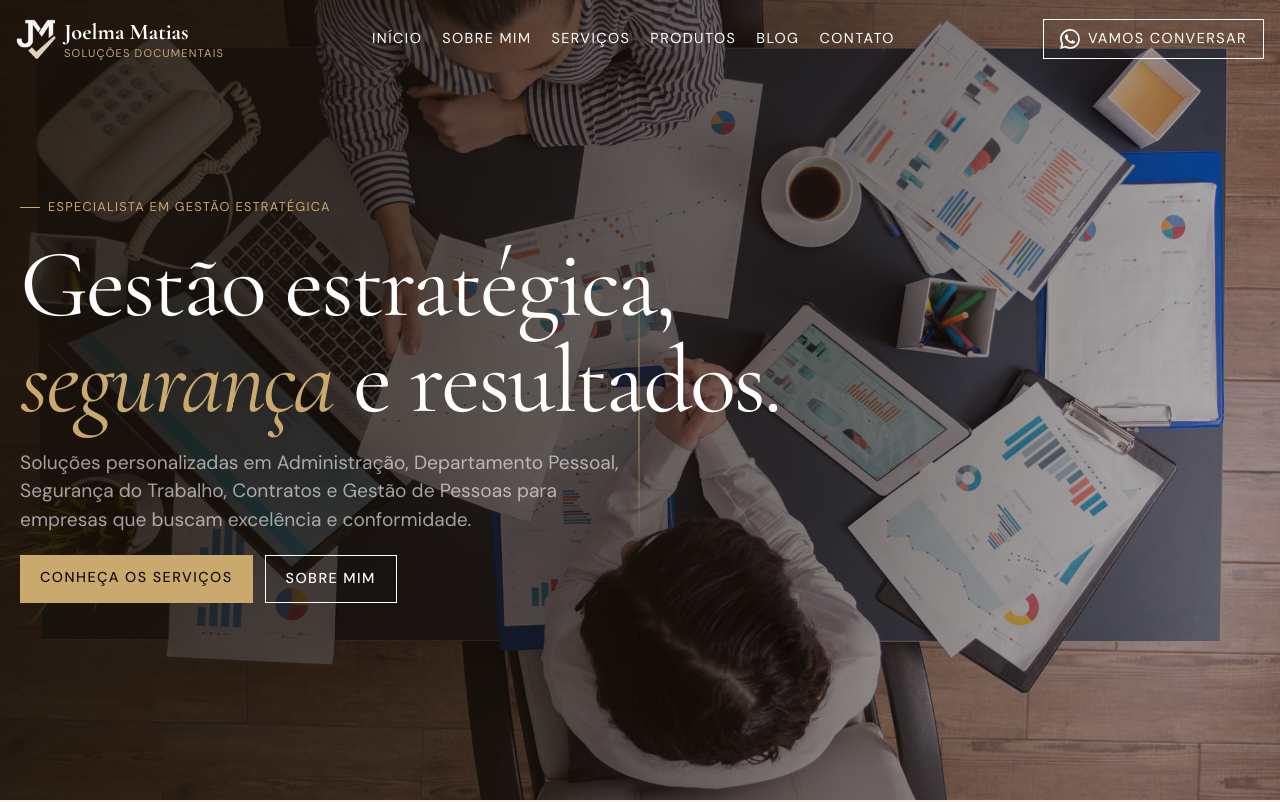
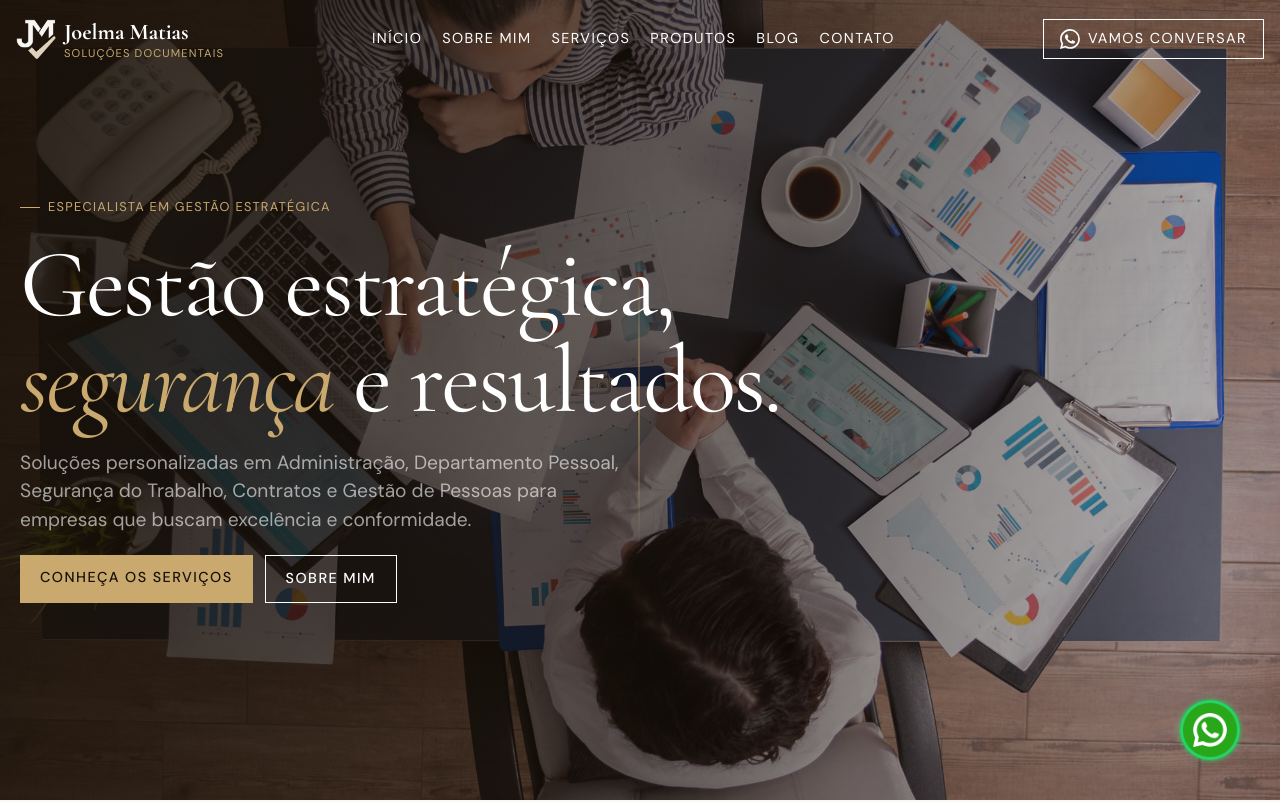
Before and after one commit to guiaap/joelmamatias-web, a React (Vite) app: page / in a window 1280 px wide. Shown: the top 802 px of the page. Built offline with nearby package versions, Linux system fonts and the light colour scheme.

Commit message:
feat: implementa o botão flutuante de whatsapp

```diff
--- a/src/components/ContactSection.jsx
+++ b/src/components/ContactSection.jsx
@@ -39,6 +39,7 @@ export default function ContactSection() {
                     <a
                         href="https://www.instagram.com/jm.gestaointeligente/"
                         target="_blank"
+                        rel="noopener noreferrer"
                         className="flex items-center gap-4 mb-8
                     ">
                         <img
@@ -75,6 +76,7 @@ export default function ContactSection() {
                     <a
                         href="https://wa.me/47991181188"
                         target="_blank"
+                        rel="noopener noreferrer"
                         className="
                         block w-fit
                         uppercase tracking-widest
--- a/src/components/Footer.jsx
+++ b/src/components/Footer.jsx
@@ -26,7 +26,9 @@ export default function Footer() {
 
                 <a
                     href="https://guiaap.github.io/portifolio"
+                    aria-label="Ir para o site do desenvolvedor"
                     target="_blank"
+                    rel="noopener noreferrer"
                     className="
                         transition-colors duration-300
                         hover:text-(--primary-gold)
--- a/src/components/Header.jsx
+++ b/src/components/Header.jsx
@@ -114,6 +114,7 @@ export function WhatsappButton() {
     return (
         <a href="https://wa.me/47991181188"
         target="_blank"
+        rel="noopener noreferrer"
         aria-label="Ir para a conversa por WhatsApp"
         className="
         hidden lg:flex gap-2 items-center
--- a/src/components/MainLayout.jsx
+++ b/src/components/MainLayout.jsx
@@ -1,6 +1,7 @@
 import Header from "./Header.jsx";
 import { Outlet } from "react-router-dom";
 import Footer from "./Footer.jsx";
+import WhatsappButton from "./WhatsappButton.jsx";
 
 export default function MainLayout() {
 
@@ -18,6 +19,7 @@ export default function MainLayout() {
           <Outlet />
         </main>
         <Footer />
+        <WhatsappButton />
     </div>
 
     );
--- /dev/null
+++ b/src/components/WhatsappButton.jsx
@@ -0,0 +1,42 @@
+import whatsapp from "../assets/images/whatsapp.png";
+
+export default function WhatsappButton() {
+
+    return (
+
+        <a
+            href="https://wa.me/47991181188"
+            aria-label="Ir para o WhatsApp"
+            target="_blank"
+            rel="noopener noreferrer"
+            className="
+                inline-block
+                fixed bottom-10 right-10 z-50
+                h-[50px] w-[50px] md:h-[60px] md:w-[60px]
+                rounded-full overflow-hidden
+                shadow-[0_0_5px_var(--green)]
+                transition-all duration-300
+                hover:-translate-y-[5px]
+                hover:shadow-[0_0_10px_var(--green)]
+
+            ">
+
+            <div className="
+                h-full w-full
+                flex items-center justify-center
+                bg-(--green)
+
+            ">
+
+                <img
+                    src={whatsapp}
+                    alt="Logo do WhatsApp"
+                    className="
+                        object-cover
+                        h-[90%] w-[90%]
+                    "/>
+            </div>
+
+        </a>
+    )
+}
```
Also changed, not shown: src/assets/images/whatsapp.png (added).
